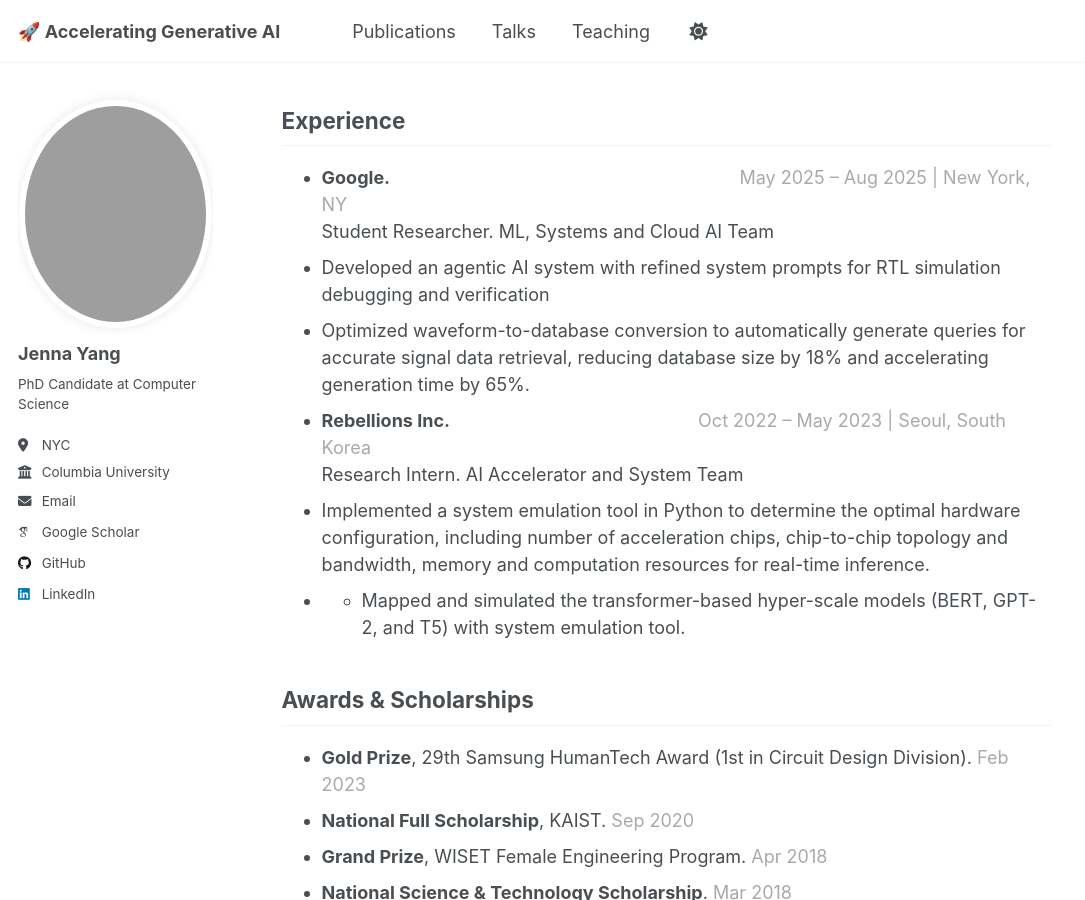
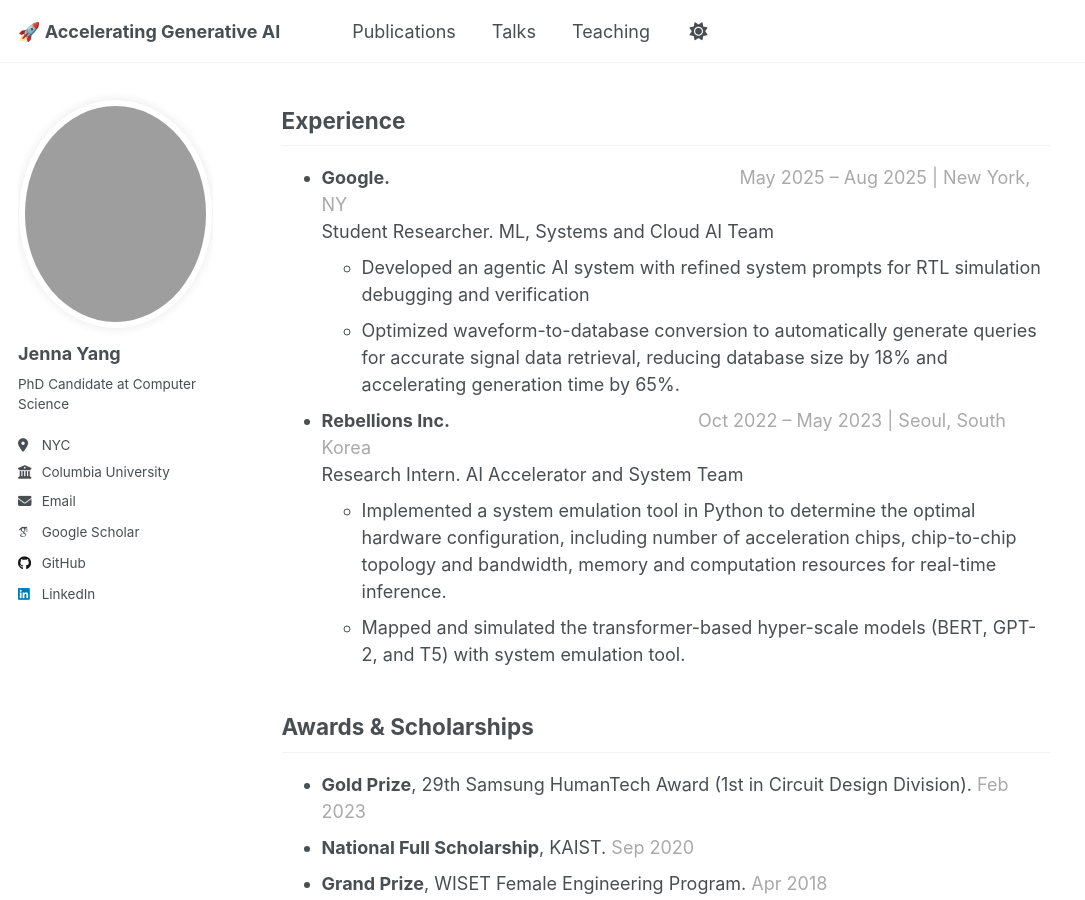
Before and after one commit to jenna-yang/jenna-yang.github.io, a Jekyll site: the page built from _pages/about.md, in a window 1280 px wide and 900 px high, scrolled down 768 px. Shown: the whole window, without its empty margins (0-1085 px from the left). Built offline with Jekyll 4.4.1, drawn with Linux system fonts in a browser that asks for light colours; some web fonts are replaced.

Commit message:
update role description - fix indent

```diff
--- a/_pages/about.md
+++ b/_pages/about.md
@@ -33,12 +33,12 @@ System-on-chip Platforms | Embedded Scalable Platforms | System Optimization wit
 ## Experience
 - **Google.**&nbsp;&nbsp;&nbsp;&nbsp;&nbsp;&nbsp;&nbsp;&nbsp;&nbsp;&nbsp;&nbsp;&nbsp;&nbsp;&nbsp;&nbsp;&nbsp;&nbsp;&nbsp;&nbsp;&nbsp;&nbsp;&nbsp;&nbsp;&nbsp;&nbsp;&nbsp;&nbsp;&nbsp;&nbsp;&nbsp;&nbsp;&nbsp;&nbsp;&nbsp;&nbsp;&nbsp;&nbsp;&nbsp;&nbsp;&nbsp;&nbsp;&nbsp;&nbsp;&nbsp;&nbsp;&nbsp;&nbsp;&nbsp;&nbsp;&nbsp;&nbsp;&nbsp;&nbsp;&nbsp;&nbsp;&nbsp;&nbsp;&nbsp;&nbsp;&nbsp;&nbsp;&nbsp;&nbsp;&nbsp;&nbsp;&nbsp;&nbsp;&nbsp;   <span style="color:darkgray">May 2025 – Aug 2025 | New York, NY</span>
 Student Researcher. ML, Systems and Cloud AI Team<br>
-- Developed an agentic AI system with refined system prompts for RTL simulation debugging and verification<br>
-- Optimized waveform-to-database conversion to automatically generate queries for accurate signal data retrieval, reducing database size by 18% and accelerating generation time by 65%.<br>
+  - Developed an agentic AI system with refined system prompts for RTL simulation debugging and verification<br>
+  - Optimized waveform-to-database conversion to automatically generate queries for accurate signal data retrieval, reducing database size by 18% and accelerating generation time by 65%.<br>
 - **Rebellions Inc.**&nbsp;&nbsp;&nbsp;&nbsp;&nbsp;&nbsp;&nbsp;&nbsp;&nbsp;&nbsp;&nbsp;&nbsp;&nbsp;&nbsp;&nbsp;&nbsp;&nbsp;&nbsp;&nbsp;&nbsp;&nbsp;&nbsp;&nbsp;&nbsp;&nbsp;&nbsp;&nbsp;&nbsp;&nbsp;&nbsp;&nbsp;&nbsp;&nbsp;&nbsp;&nbsp;&nbsp;&nbsp;&nbsp;&nbsp;&nbsp;&nbsp;&nbsp;&nbsp;&nbsp;&nbsp;&nbsp;&nbsp;&nbsp;   <span style="color:darkgray">Oct 2022 – May 2023 | Seoul, South Korea</span>
 Research Intern. AI Accelerator and System Team<br>
-- Implemented a system emulation tool in Python to determine the optimal hardware configuration, including number of acceleration chips, chip-to-chip topology and bandwidth, memory and computation resources for real-time inference. <br>
-- - Mapped and simulated the transformer-based hyper-scale models (BERT, GPT-2, and T5) with system emulation tool.<br>
+  - Implemented a system emulation tool in Python to determine the optimal hardware configuration, including number of acceleration chips, chip-to-chip topology and bandwidth, memory and computation resources for real-time inference. <br>
+  - Mapped and simulated the transformer-based hyper-scale models (BERT, GPT-2, and T5) with system emulation tool.<br>
 
 
 ## Awards & Scholarships
```
